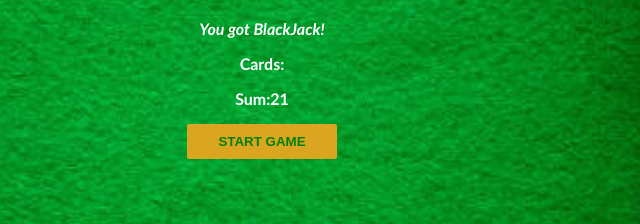
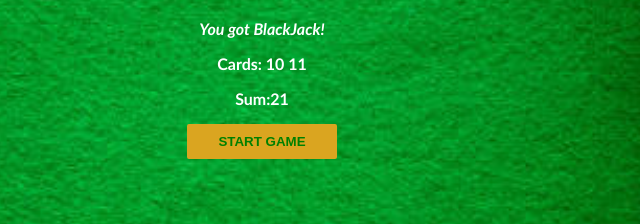
Before and after one commit to MJRodelas/BlackJack, a plain HTML site: page index.html in a window 1280 px wide. Both pictures are taken after a click on the button "START GAME". Shown: the part 327-551 px from the top of the page, 378-1018 px from the left. Drawn offline with Linux system fonts and the light colour scheme.

Commit message:
Display Cards on the page
Adding id=cardsEl on HTML
Get it from HTML to JS
Display cards value on the page

```diff
--- a/index.html
+++ b/index.html
@@ -11,7 +11,7 @@
 <body>
     <h1>BlackJack</h1>
     <p id="message-el">Want to play around?</p>
-    <p>Cards:</p>
+    <p id="cards-el" >Cards:</p>
     <p id="sum-el">Sum:</p>
     <button onclick="startGame()"> START GAME </button>
 
--- a/index.js
+++ b/index.js
@@ -4,6 +4,8 @@ let messageEl = document.getElementById("message-el")
 // let sumEl = document.getElementById("sum-el")
 //Using querySelector on JS
 let sumEl = document.querySelector("#sum-el")
+//Get the value of cards-el element from the HTML
+let cardsEl = document.getElementById("cards-el")
 
 
 //Declare of Card Values
@@ -39,4 +41,6 @@ if(sum < 21){
 messageEl.textContent = message
 //Display the sum on the page
 sumEl.textContent +=sum
+//Display the cards on the page
+cardsEl.textContent = "Cards: " + firstCard + "  " + secondCard
 }
```
